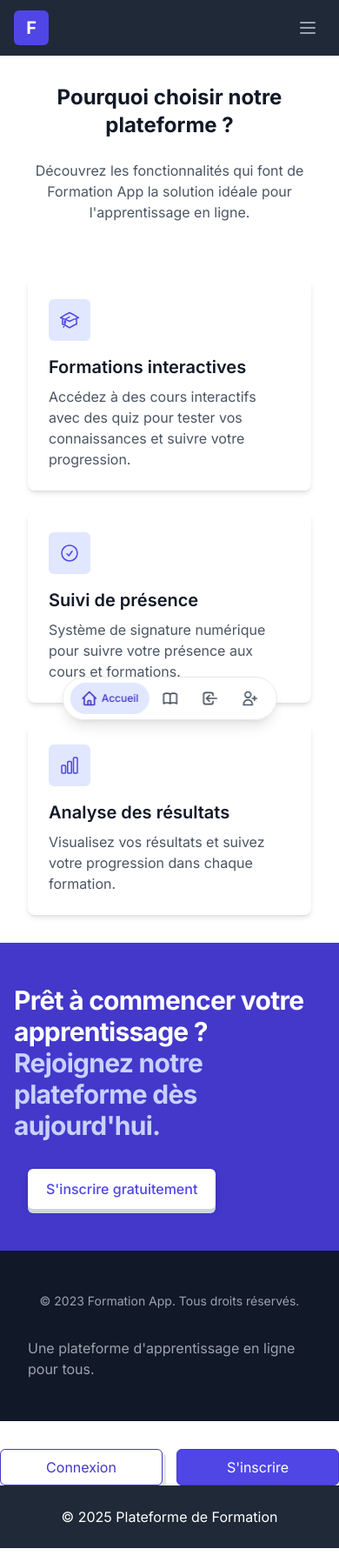
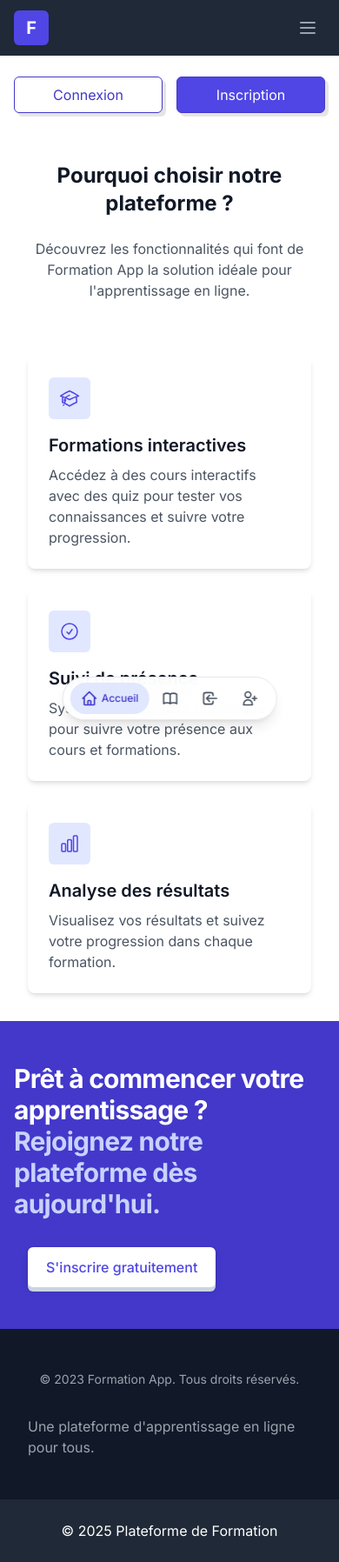
Before and after one commit to KuramaMr/formation-platform, a Next.js app: page / in a window 390 px wide. Shown: the whole page at 87% size. Built offline with nearby package versions, Linux system fonts and the light colour scheme; no server answers.

Commit message:
Changement de l'accueil pour les boutons

```diff
--- a/app/page.tsx
+++ b/app/page.tsx
@@ -80,12 +80,30 @@ export default function Home() {
         </div>
       </div>
 
-      {/* Version mobile */}
+      {/* Version mobile et tablette */}
       <div className="hidden max-[1030px]:block">
         <div className="relative isolate overflow-hidden max-[1030px]:py-2">
           <div className="absolute inset-0 bg-gradient-to-b from-indigo-100 to-white -z-10"></div>
 
-          <div className="mx-auto max-w-7xl px-4 sm:px-6 lg:px-8 pt-16 pb-12">
+          {/* Navigation mobile en haut */}
+          <div className="bg-white py-3 px-4 mb-6 shadow-sm">
+            <div className="grid grid-cols-2 gap-4">
+              <Link
+                href="/tableau-de-bord"
+                className="rounded-md border border-indigo-700 bg-white px-4 py-2 text-indigo-700 shadow-[0.25rem_0.25rem_0px_0px_rgba(0,0,0,0.1)] transition-all hover:brightness-110 hover:-translate-y-0.5 hover:shadow-[0.25rem_0.5rem_0px_0px_rgba(0,0,0,0.1)] active:translate-y-0 active:shadow-[0.25rem_0.25rem_0px_0px_rgba(0,0,0,0.1)] text-center"
+              >
+                Tableau de bord
+              </Link>
+              <Link
+                href="/formations"
+                className="rounded-md border border-indigo-700 bg-indigo-600 px-4 py-2 text-white shadow-[0.25rem_0.25rem_0px_0px_rgba(0,0,0,0.1)] transition-all hover:brightness-110 hover:-translate-y-0.5 hover:shadow-[0.25rem_0.5rem_0px_0px_rgba(0,0,0,0.1)] active:translate-y-0 active:shadow-[0.25rem_0.25rem_0px_0px_rgba(0,0,0,0.1)] text-center"
+              >
+                Formations
+              </Link>
+            </div>
+          </div>
+
+          <div className="mx-auto max-w-7xl px-4 sm:px-6 lg:px-8 pt-4 pb-12">
             <div className="flex flex-col items-center">
               <div className="text-center">
                 <h1 className="text-3xl font-bold tracking-tight text-gray-900 sm:text-4xl mb-4">
@@ -111,28 +129,36 @@ export default function Home() {
                         Se connecter
                       </Link>
                     </>
-                  ) : (
-                    <>
-                      <div className="flex space-x-4">
-                        <Link
-                          href="/dashboard"
-                          className="text-center px-4 py-2.5 bg-white text-indigo-600 font-medium rounded-md border border-gray-300 shadow-[0_5px_0_0_#cbd5e1,0_5px_10px_rgba(0,0,0,0.1)] hover:shadow-[0_3px_0_0_#cbd5e1,0_3px_6px_rgba(0,0,0,0.1)] hover:translate-y-[2px] active:shadow-none active:translate-y-[5px] active:bg-indigo-50 active:border-indigo-200 transition-all duration-75 mr-4"
-                        >
-                          Mon tableau de bord
-                        </Link>
-                        <Link
-                          href="/formations"
-                          className="text-center px-5 py-2.5 bg-white text-indigo-600 font-medium rounded-md border border-gray-300 shadow-[0_5px_0_0_#cbd5e1,0_5px_10px_rgba(0,0,0,0.1)] hover:shadow-[0_3px_0_0_#cbd5e1,0_3px_6px_rgba(0,0,0,0.1)] hover:translate-y-[2px] active:shadow-none active:translate-y-[5px] active:bg-indigo-50 active:border-indigo-200 transition-all duration-75 whitespace-nowrap"
-                        >
-                          Voir les formations
-                        </Link>
-                      </div>
-                    </>
-                  )}
+                  ) : null}
                 </div>
               </div>
             </div>
           </div>
+        </div>
+      </div>
+
+      {/* Boutons de navigation juste avant la section Features - visibles uniquement en dessous de 1030px */}
+      <div className="max-w-7xl mx-auto px-4 sm:px-6 lg:px-8 py-6 hidden max-[1030px]:block">
+        <div className="grid grid-cols-2 gap-4 max-w-md mx-auto">
+          {!user ? (
+            <>
+              <Link href="/auth/signin" className="rounded-md border border-indigo-700 bg-white px-4 py-2 text-indigo-700 shadow-[0.25rem_0.25rem_0px_0px_rgba(0,0,0,0.1)] transition-all hover:brightness-110 hover:-translate-y-0.5 hover:shadow-[0.25rem_0.5rem_0px_0px_rgba(0,0,0,0.1)] active:translate-y-0 active:shadow-[0.25rem_0.25rem_0px_0px_rgba(0,0,0,0.1)] text-center">
+                Connexion
+              </Link>
+              <Link href="/auth/signup" className="rounded-md border border-indigo-700 bg-indigo-600 px-4 py-2 text-white shadow-[0.25rem_0.25rem_0px_0px_rgba(0,0,0,0.1)] transition-all hover:brightness-110 hover:-translate-y-0.5 hover:shadow-[0.25rem_0.5rem_0px_0px_rgba(0,0,0,0.1)] active:translate-y-0 active:shadow-[0.25rem_0.25rem_0px_0px_rgba(0,0,0,0.1)] text-center">
+                Inscription
+              </Link>
+            </>
+          ) : (
+            <>
+              <Link href="/dashboard" className="rounded-md border border-indigo-700 bg-white px-4 py-2 text-indigo-700 shadow-[0.25rem_0.25rem_0px_0px_rgba(0,0,0,0.1)] transition-all hover:brightness-110 hover:-translate-y-0.5 hover:shadow-[0.25rem_0.5rem_0px_0px_rgba(0,0,0,0.1)] active:translate-y-0 active:shadow-[0.25rem_0.25rem_0px_0px_rgba(0,0,0,0.1)] text-center">
+                Tableau de bord
+              </Link>
+              <Link href="/formations" className="rounded-md border border-indigo-700 bg-indigo-600 px-4 py-2 text-white shadow-[0.25rem_0.25rem_0px_0px_rgba(0,0,0,0.1)] transition-all hover:brightness-110 hover:-translate-y-0.5 hover:shadow-[0.25rem_0.5rem_0px_0px_rgba(0,0,0,0.1)] active:translate-y-0 active:shadow-[0.25rem_0.25rem_0px_0px_rgba(0,0,0,0.1)] text-center">
+                Formations
+              </Link>
+            </>
+          )}
         </div>
       </div>
 
@@ -230,28 +256,6 @@ export default function Home() {
           </div>
         </div>
       </footer>
-
-      {user ? (
-        // Utilisateur connecté
-        <div className="grid grid-cols-2 gap-4 mt-8 md:hidden">
-          <Link href="/dashboard" className="rounded-md border border-indigo-700 bg-white px-4 py-2 text-indigo-700 shadow-[0.25rem_0.25rem_0px_0px_rgba(0,0,0,0.1)] transition-all hover:brightness-110 hover:-translate-y-0.5 hover:shadow-[0.25rem_0.5rem_0px_0px_rgba(0,0,0,0.1)] active:translate-y-0 active:shadow-[0.25rem_0.25rem_0px_0px_rgba(0,0,0,0.1)] text-center">
-            Tableau de bord
-          </Link>
-          <Link href="/formations" className="rounded-md border border-indigo-700 bg-indigo-600 px-4 py-2 text-white shadow-[0.25rem_0.25rem_0px_0px_rgba(0,0,0,0.1)] transition-all hover:brightness-110 hover:-translate-y-0.5 hover:shadow-[0.25rem_0.5rem_0px_0px_rgba(0,0,0,0.1)] active:translate-y-0 active:shadow-[0.25rem_0.25rem_0px_0px_rgba(0,0,0,0.1)] text-center">
-            Formations
-          </Link>
-        </div>
-      ) : (
-        // Utilisateur non connecté
-        <div className="grid grid-cols-2 gap-4 mt-8 md:hidden">
-          <Link href="/auth/signin" className="rounded-md border border-indigo-700 bg-white px-4 py-2 text-indigo-700 shadow-[0.25rem_0.25rem_0px_0px_rgba(0,0,0,0.1)] transition-all hover:brightness-110 hover:-translate-y-0.5 hover:shadow-[0.25rem_0.5rem_0px_0px_rgba(0,0,0,0.1)] active:translate-y-0 active:shadow-[0.25rem_0.25rem_0px_0px_rgba(0,0,0,0.1)] text-center">
-            Connexion
-          </Link>
-          <Link href="/auth/signup" className="rounded-md border border-indigo-700 bg-indigo-600 px-4 py-2 text-white shadow-[0.25rem_0.25rem_0px_0px_rgba(0,0,0,0.1)] transition-all hover:brightness-110 hover:-translate-y-0.5 hover:shadow-[0.25rem_0.5rem_0px_0px_rgba(0,0,0,0.1)] active:translate-y-0 active:shadow-[0.25rem_0.25rem_0px_0px_rgba(0,0,0,0.1)] text-center">
-            S'inscrire
-          </Link>
-        </div>
-      )}
     </div>
   );
 }
```
